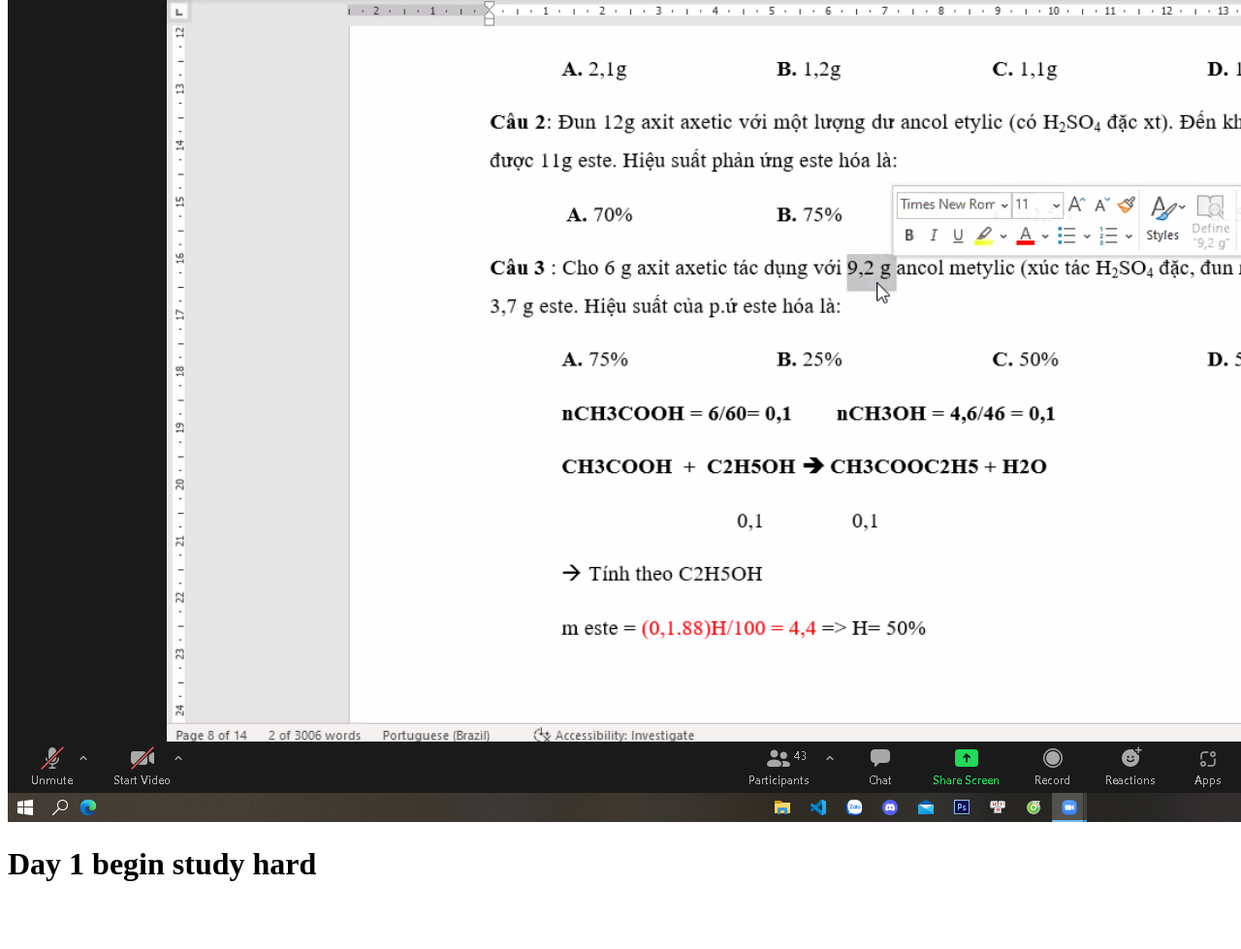
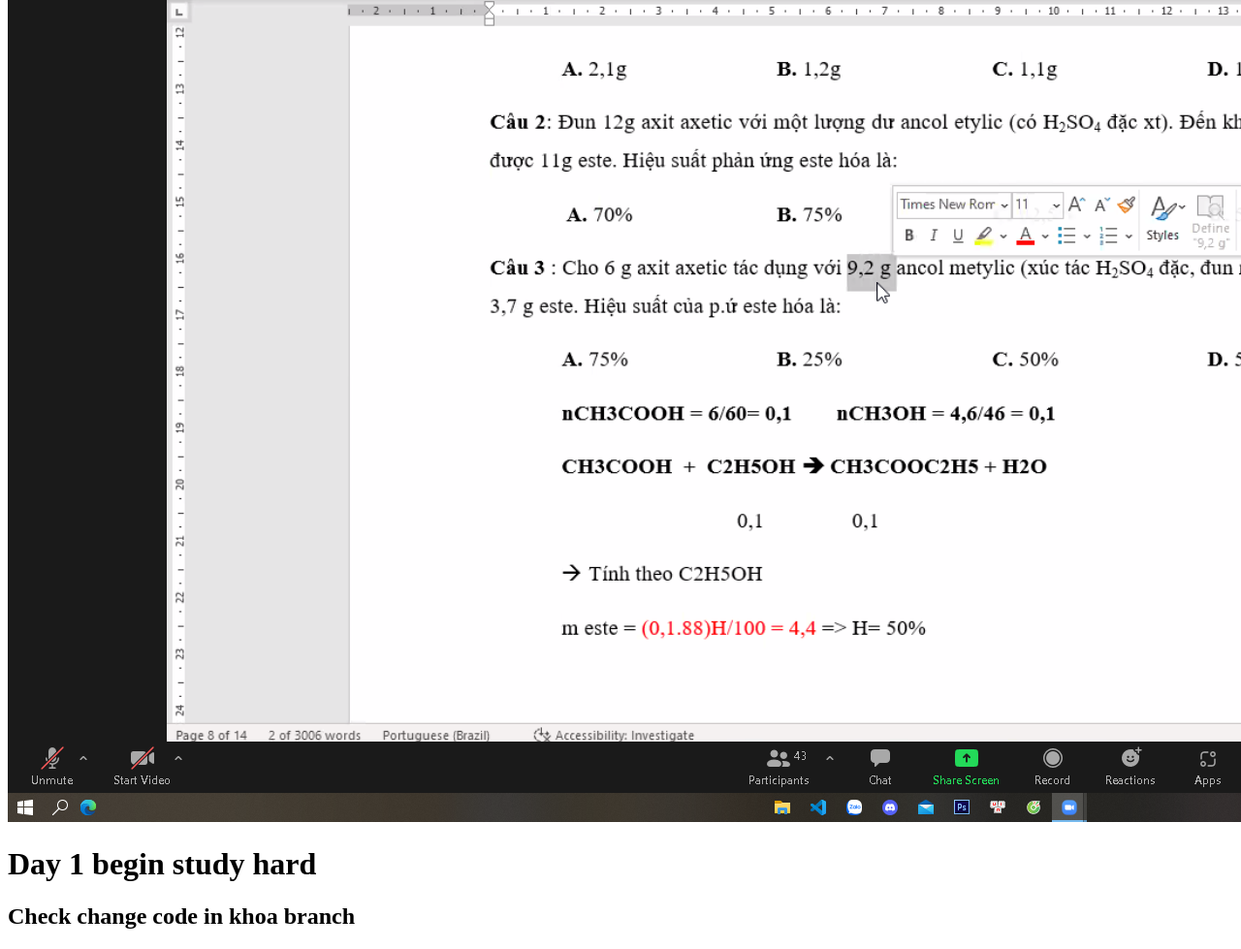
Before and after one commit to Khoatnm275/DemoHoc, a plain HTML site: page index.html in a window 1280 px wide. Shown: the part 603-1582 px from the top of the page at 97% size. Before the commit the page ends 1535 px from the top, so only its background shows below. Drawn offline with Linux system fonts and the light colour scheme; files whose address does not match are found by name.

Commit message:
Check change code

```diff
--- a/index.html
+++ b/index.html
@@ -9,5 +9,6 @@
 	<img src="http://webcoban.vn/image/cat-2.jpg">
     <img src="img/Rose.png">
 	<h1> Day 1 begin study hard</h1>
+	<h2>Check change code in khoa branch</h2>
 </body>
 </html>
```
